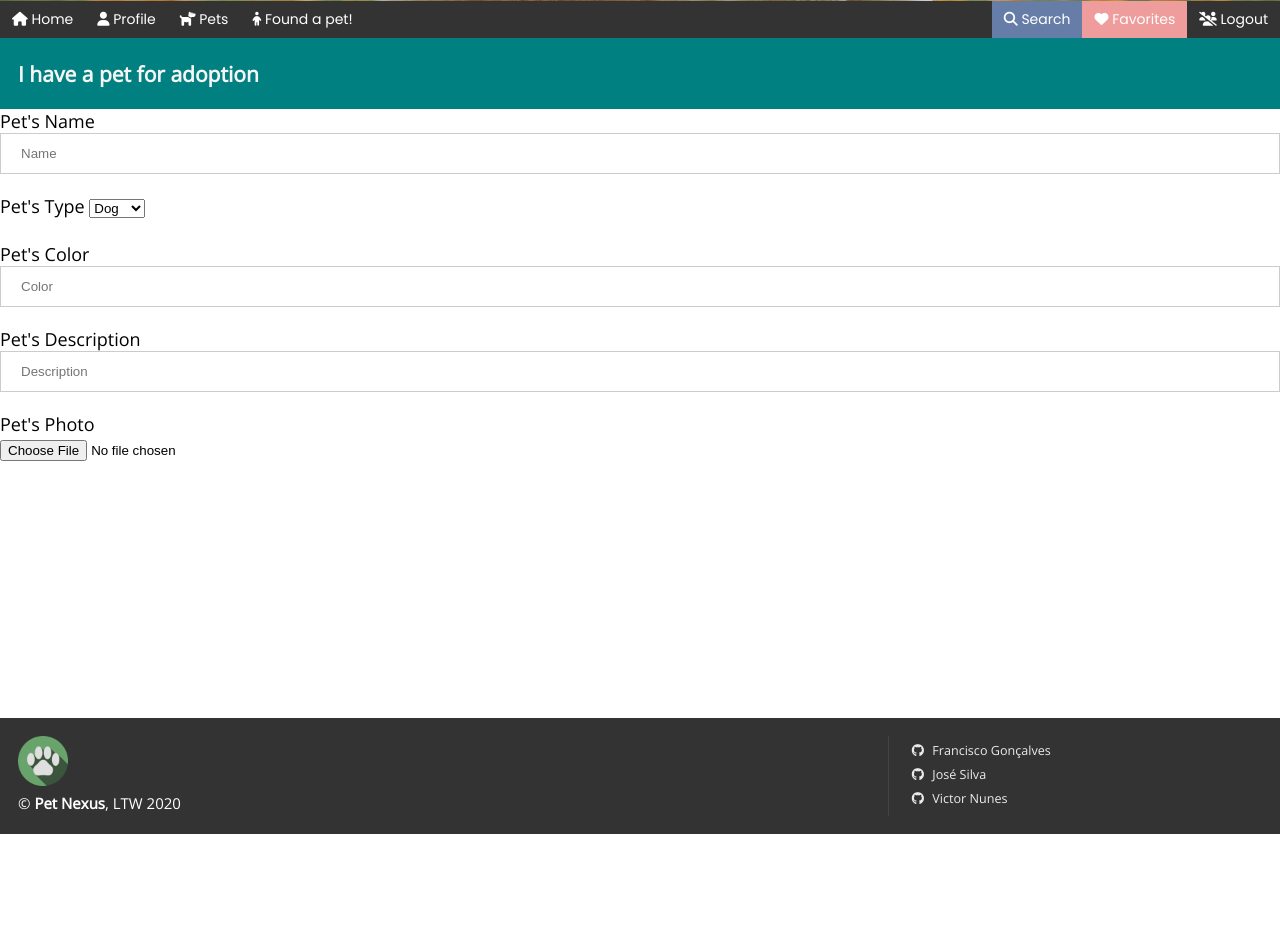
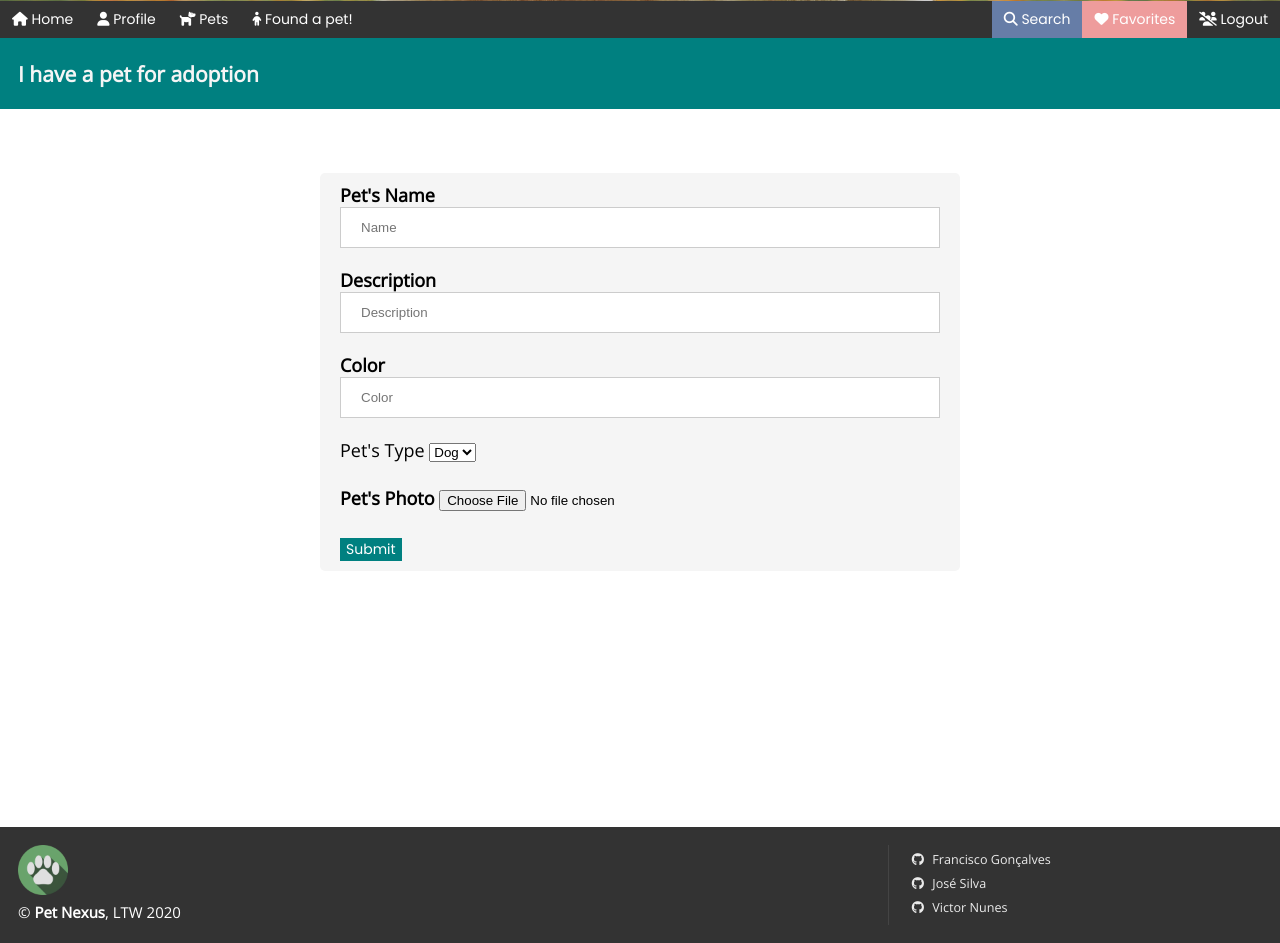
Before and after one commit to kiko-g/pet-nexus, a PHP site: page /pages/foundpet.php in a window 1280 px wide. Shown: the part 366-1309 px from the top of the page. Before the commit the page ends 1200 px from the top, so only its background shows below. Run offline with PHP 8.4, Linux system fonts and the light colour scheme; the visitor is signed in with stand-in values (Sample User, id 1); some libraries are stand-ins or nearby versions.

Commit message:
Form creator is done for popups and non popups

```diff
--- a/includes/form_creator.php
+++ b/includes/form_creator.php
@@ -5,14 +5,18 @@
     private $id = NULL;
     private $ajax = NULL;
     private $action = NULL;
+    private $popup = NULL;
     private $error_zone = false;
     private $elements = array();
+    private $enctype = NULL;
 
-    function __construct($id, $action, $error_zone = false, $ajax=true) {
+    function __construct($id, $action, $error_zone = false, $ajax=true, $popup=true, $enctype=NULL) {
 	    $this->id = $id;
 	    $this->action = $action;
 	    $this->error_zone = $error_zone;
 	    $this->ajax = $ajax;
+	    $this->popup = $popup;
+	    $this->enctype = $enctype;
     }
 
 
@@ -21,12 +25,17 @@
 	    array_push($this->elements, new FormInput($name, $label, $type, $placeholder, $required, $value, $pattern));
     }
 
+    function add_select($name, $label, $options){
+	    array_push($this->elements, new FormSelect($name, $label, $options));
+    }
+
 
     function inline(){
+	    $form_class = $this->popup ? 'overlayLogin' : '';
 ?>
 
-	<div id="<?= $this->id ?>" class="overlayLogin">
-  <form class="overlayLogin-content animate" action="<?= $this->action ?>" method="post">
+	<div id="<?= $this->id ?>" class="<?= $form_class ?>">
+	<form class="overlayLogin-content animate" action="<?= $this->action ?>" method="post" <?= (is_null($this->enctype) ? '' : 'enctype="'.$this->enctype.'"');?>>
 
 
       <div class="container top round">
@@ -37,8 +46,13 @@
         </div>
 	<?php } ?>
 
+<?php
+
+	if($this->popup){
+?>
         <span onclick="document.getElementById('<?= $this->id ?>').style.display='none'" class="close"
           title="close overlayLogin">&#10006;</span>
+<?php } ?>
       </div>
 
       <div class="container">
@@ -46,19 +60,25 @@
 	<?php
 
 	    foreach($this->elements as $index => $entry){
-		    echo $entry->to_str();
+		    echo $entry->to_str(bin2hex($this->id));
 	    }
 
 
 
 	?>
 	<input name="csrf" type="hidden" style="display:none" value="<?= $_SESSION['csrf'] ?>">
-        <button type="submit" class="login">Submit</button>
+        <button style="background-color:teal" type="submit" class="login">Submit</button>
       </div>
+
+<?php
+
+	if($this->popup){
+?>
       <div class="container bottom">
         <button type="button" onclick="document.getElementById('<?= $this->id ?>').style.display='none'"
           class="cancel-button">Back</button>
       </div>
+<?php } ?>
     </form>
   </div>
 
@@ -147,7 +167,7 @@
 
 
   abstract class FormElement {
-	  abstract function to_str();
+	  abstract function to_str($input);
   }
 
   class FormInput extends FormElement{
@@ -174,21 +194,24 @@
 
 
 
-    function to_str(){
+    function to_str($input){
+	    $item_id = $input . '-' . $this->name;
 	    if($this->type !== "checkbox"){
 
 ?>
-	<label for="<?= $this->name ?>"><b><?= $this->label ?></b></label>
+	<label for="<?= $item_id ?>"><b><?= $this->label ?></b></label>
 	<?php } ?>
-	<input type="<?= $this->type ?>" placeholder="<?= $this->placeholder ?>" name="<?= $this->name ?>"
+	<input id="<?= $item_id ?>" type="<?= $this->type ?>" placeholder="<?= $this->placeholder ?>" name="<?= $this->name ?>"
 	<?php echo (!is_null($this->value) ? 'value="'.$this->value.'" ' : ''); ?> <?php echo ($this->required ? 'required' : ''); ?> >
 
 	<?php
-	    if($this->type == "checkbox"){
+
+	    if($this->type == "file"){
+		    echo '<br><br>';
+	    }
+	    else if($this->type == "checkbox"){
 ?>
-		<label for="<?= $this->name ?>"><b><?= $this->label ?></b></label>
-
-
+		<label for="<?= $item_id ?>"><b><?= $this->label ?></b></label>
 
 		<?php
 	    }
@@ -200,6 +223,43 @@
   }
 
 
+  class FormSelect extends FormElement{
+
+
+	private $name = NULL;
+	private $label = NULL;
+	private $options = NULL;
+	function __construct($name, $label, $options) {
+		$this->name = $name;
+		$this->label = $label;
+		$this->options = $options;
+	}
+
+
+	function to_str($input){
+		$item_id = $input . '-' . $this->name;
 
 
 ?>
+
+		<label for="<?=$item_id?>"><?= $this->label ?></label>
+		<select id="<?=$item_id?>" name="<?= $this->name ?>">
+<?php
+
+		foreach($this->options as $key => $value){
+?>
+			<option value="<?= $key ?>"> <?= $value ?> </option>
+
+<?php
+		}
+?>
+		</select><br><br>
+<?php
+	}
+
+  }
+
+
+
+
+?>
--- a/pages/foundpet.php
+++ b/pages/foundpet.php
@@ -17,26 +17,19 @@
     </section>
   </article>
 
-  <div>
-    <form action="../actions/action_insert_pet.php" method="post" enctype="multipart/form-data">
-      <label for="pet_name">Pet's Name</label>
-      <input type="text" placeholder="Name" name="pet_name">
-      <label for="pet_type">Pet's Type</label>
-      <select name="pet_type">
-        <option value="dog"> Dog </option>
-        <option value="cat"> Cat </option>
-        <option value="bird"> Bird </option>
-        <option value="other"> Other </option>
-      </select> <br><br>
-      <label for="pet_color">Pet's Color</label>
-      <input type="text" placeholder="Color" name="pet_color">
-      <label for="pet_description">Pet's Description</label>
-      <input type="text" placeholder="Description" name="pet_description">
-      <label for="pet_photo">Pet's Photo</label> <br>
-      <input type="file" name="file">
-      <button type="submit" name="submit">Done</button>
-    </form>
-  </div>
+
+	<?php
+		$submit = new FormCreator('new-pet', '../actions/action_insert_pet.php', true, false, false, 'multipart/form-data');
+
+		$submit->add_input('pet_name', 'Pet\'s Name', 'text', 'Name', true, NULL, NULL);
+		$submit->add_input('pet_description', 'Description', 'text', 'Description', true, NULL, NULL);
+		$submit->add_input('pet_color', 'Color', 'text', 'Color', true, NULL, NULL);
+		$submit->add_select('pet_type', 'Pet\'s Type', array('dog' => 'Dog', 'cat' => 'Cat'));
+		$submit->add_input('file', 'Pet\'s Photo', 'file', NULL, true, NULL, NULL);
+		$submit->inline();
+
+	?>
+
 
   <?php require '../templates/footer.html'; ?>
 </body>
```
